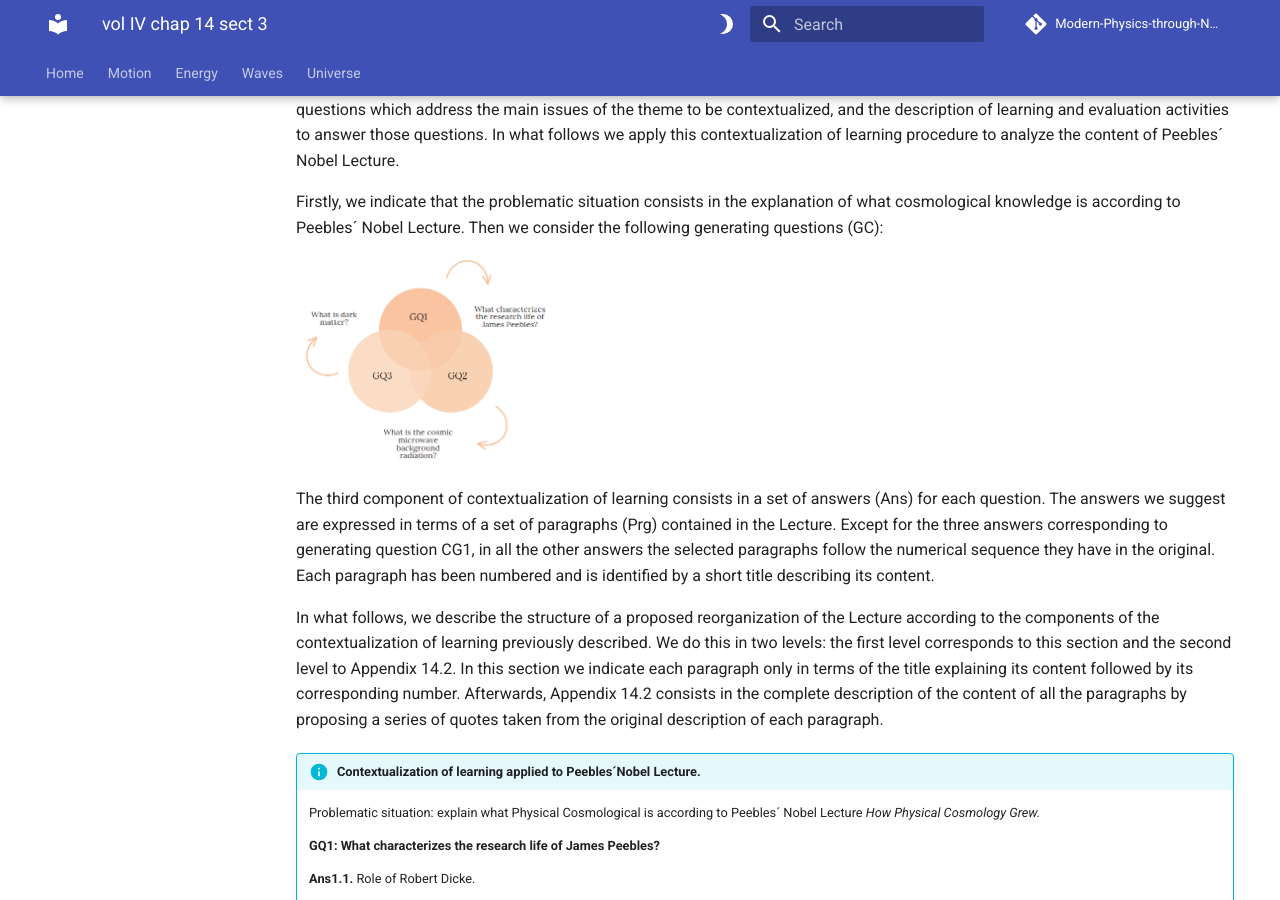
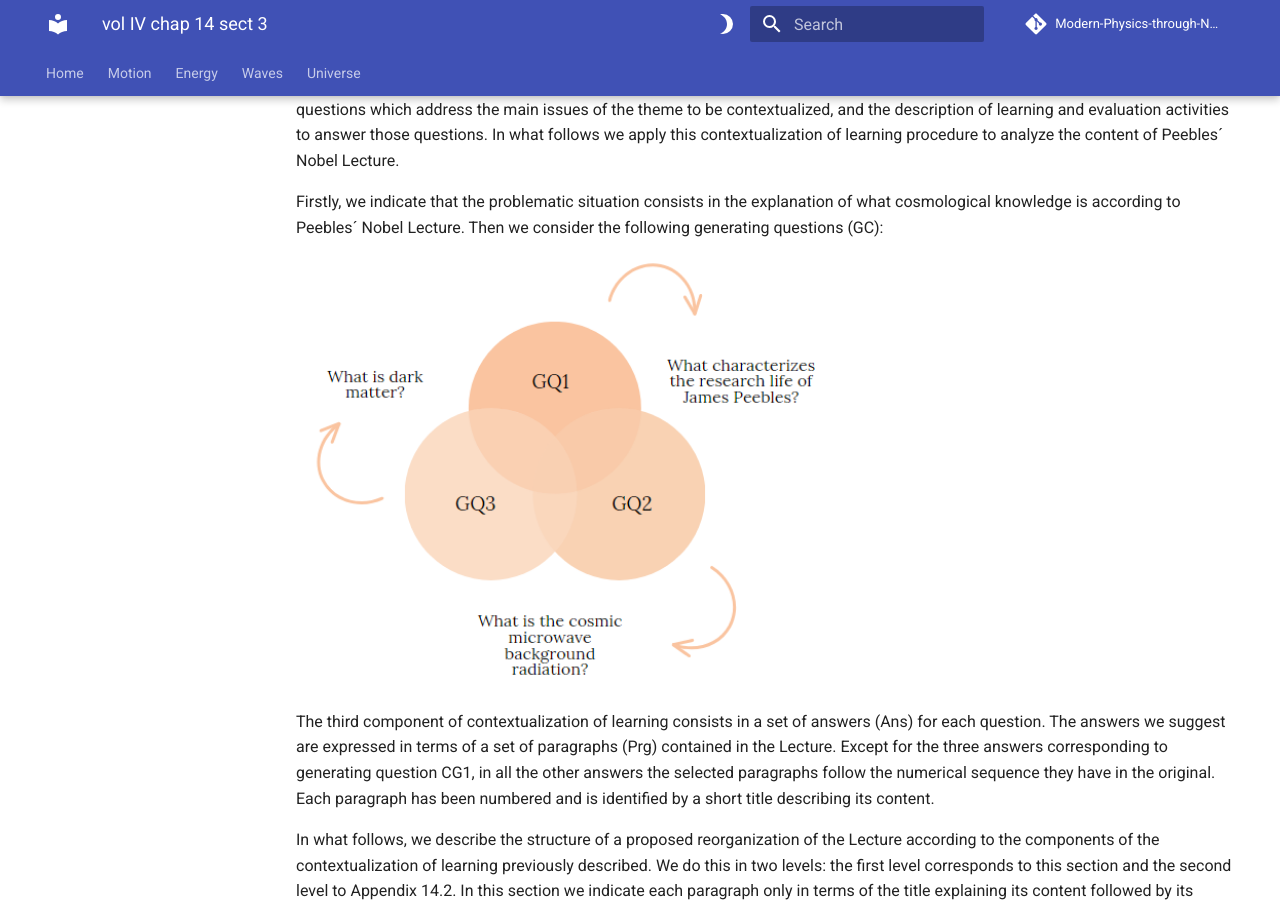
Before and after one commit to modphysnobel/modphysnobel.github.io, an MkDocs documentation site: the page built from docs/vol-IV/vol-IV-chap-14-sect-3.md, in a window 1280 px wide and 900 px high, scrolled down 763 px. Built offline with MkDocs 1.6.1 and Material for MkDocs 9.7.7, drawn with Linux system fonts in a browser that asks for light colours; some web fonts are replaced; comment, search, counter and statistics services are not loaded.

Commit message:
Update vol-IV-chap-14-sect-3.md

```diff
--- a/docs/vol-IV/vol-IV-chap-14-sect-3.md
+++ b/docs/vol-IV/vol-IV-chap-14-sect-3.md
@@ -18,7 +18,7 @@ Three elements characterize contextualization of learning: the proposition of a
 
 Firstly, we indicate that the problematic situation consists in the explanation of what cosmological knowledge is according to Peebles´ Nobel Lecture. Then we consider the following generating questions (GC):
 
-![Fig 1](./figs/chap 14-3.PNG){width="250"}
+![Fig 1](./figs/chap 14-3.PNG){width="520"}
 
 The third component of contextualization of learning consists in a set of answers (Ans) for each question. The answers we suggest are expressed in terms of a set of paragraphs (Prg) contained in the Lecture. Except for the three answers corresponding to generating question CG1, in all the other answers the selected paragraphs follow the numerical sequence they have in the original. Each paragraph has been numbered and is identified by a short title describing its content.
 
```
